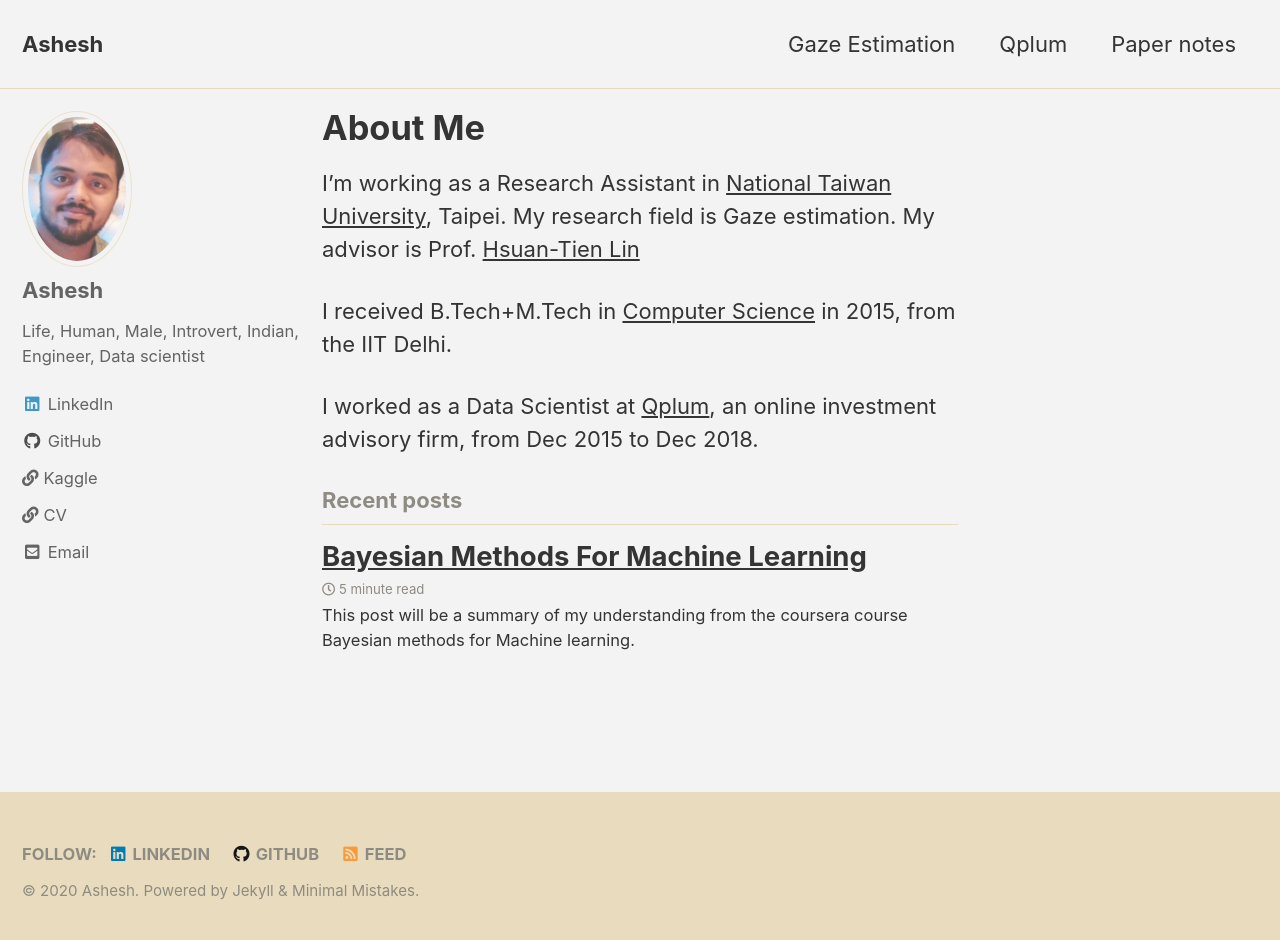
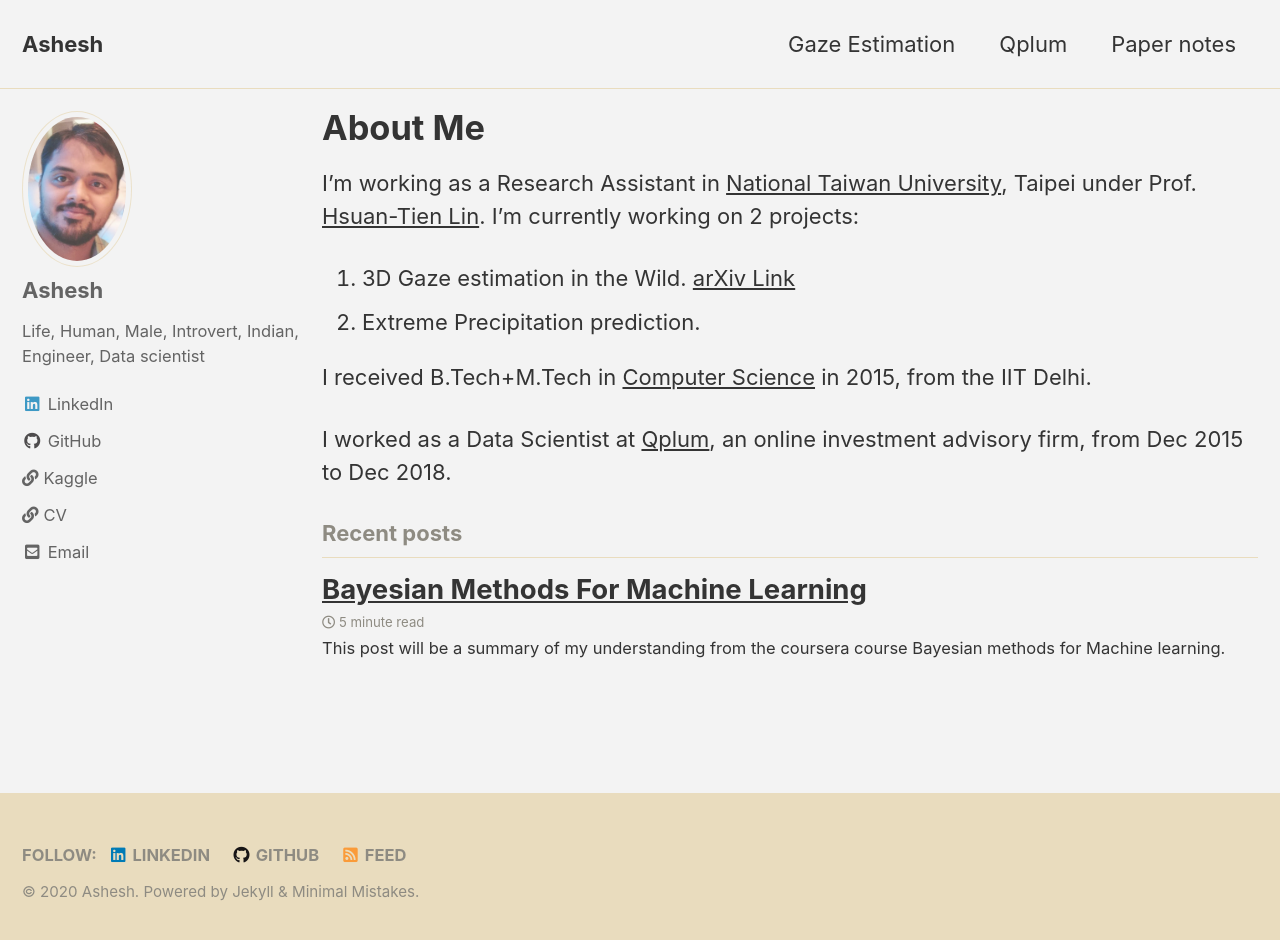
Before and after one commit to ashesh-0/ashesh.github.io, a Jekyll site: the page built from index.md, in a window 1280 px wide and 947 px high. Shown: the top 940 px of the window. Built offline with Jekyll 4.4.1, drawn with Linux system fonts in a browser that asks for light colours; cached includes are drawn as plain includes.

Commit message:
minor fix

```diff
--- a/index.md
+++ b/index.md
@@ -3,9 +3,11 @@ layout: home
 author_profile: true
 title: About Me
 # layout: single
-# classes: wide
+classes: wide
 ---
-I'm working as a Research Assistant in [National Taiwan University](https://www.ntu.edu.tw/english/), Taipei. My research field is Gaze estimation. My advisor is Prof. [Hsuan-Tien Lin](https://www.csie.ntu.edu.tw/~htlin/)
+I'm working as a Research Assistant in [National Taiwan University](https://www.ntu.edu.tw/english/), Taipei under Prof. [Hsuan-Tien Lin](https://www.csie.ntu.edu.tw/~htlin/). I'm currently working on 2 projects:
+1. 3D Gaze estimation in the Wild. [arXiv Link](https://arxiv.org/abs/2009.06924)
+2. Extreme Precipitation prediction.
 
 I received B.Tech+M.Tech in [Computer Science](https://www.cse.iitd.ernet.in/)
 in 2015, from the IIT Delhi.
```
Also changed, not shown: papers.md (+1 -1 lines), 1 other file.
